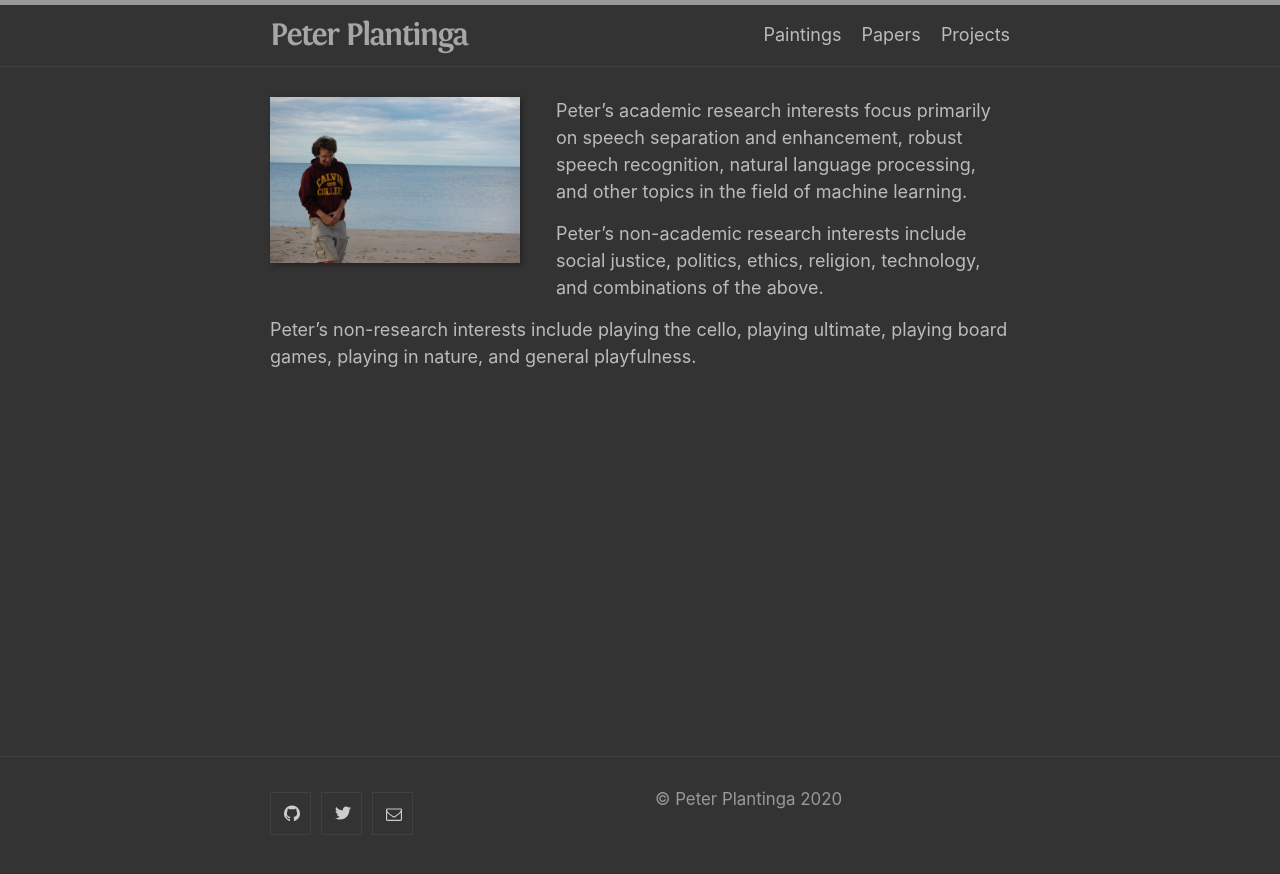
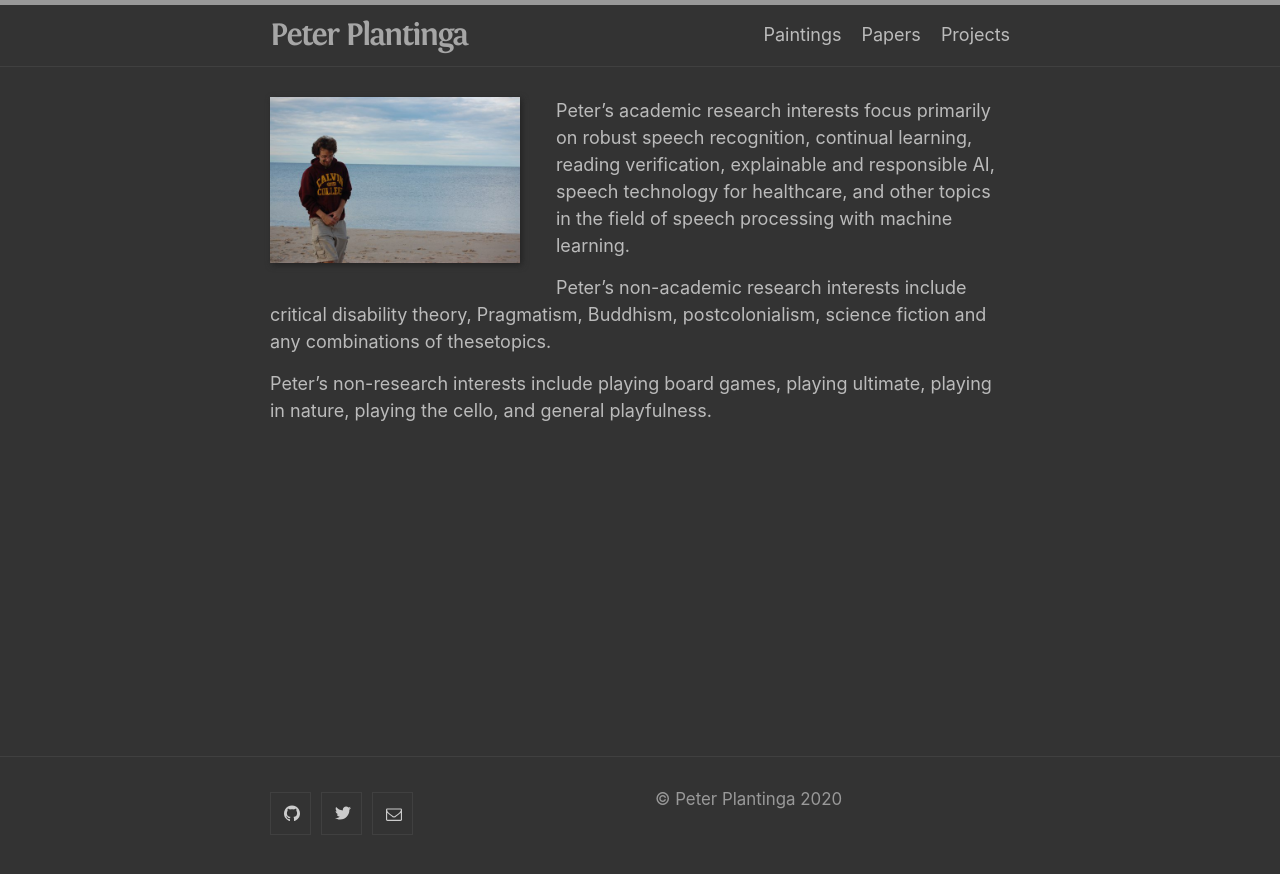
Before and after one commit to pplantinga/massey-plantinga.com, a Jekyll site: the page built from index.md, in a window 1280 px wide. Shown: the top 874 px of the page. Built offline with Jekyll 4.4.1, drawn with Linux system fonts in a browser that asks for light colours.

Commit message:
Update front page bio

```diff
--- a/index.md
+++ b/index.md
@@ -2,12 +2,9 @@
 layout: front
 ---
 
-Peter's academic research interests focus primarily on speech
-separation and enhancement, robust speech recognition, natural
-language processing, and other topics in the field of machine learning.
+Peter's academic research interests focus primarily on robust speech recognition, continual learning, reading verification, explainable and responsible AI, speech technology for healthcare, and other topics in the field of speech processing with machine learning.
 
-Peter's non-academic research interests include social justice, politics,
-ethics, religion, technology, and combinations of the above.
+Peter's non-academic research interests include critical disability theory, Pragmatism, Buddhism, postcolonialism, science fiction and any combinations of thesetopics.
 
-Peter's non-research interests include playing the cello, playing ultimate,
-playing board games, playing in nature, and general playfulness.
+Peter's non-research interests include playing board games, playing ultimate,
+playing in nature, playing the cello, and general playfulness.
```
